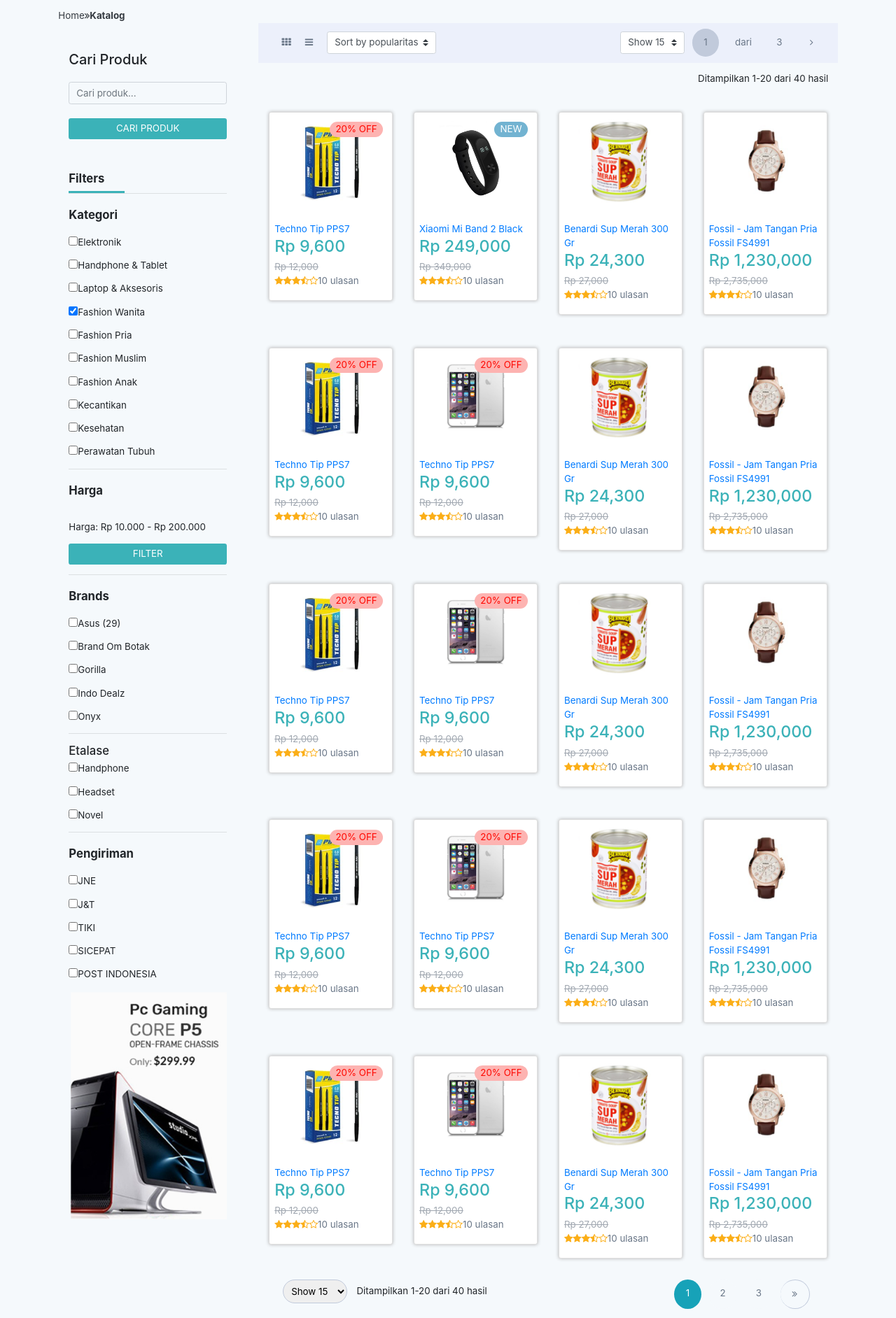
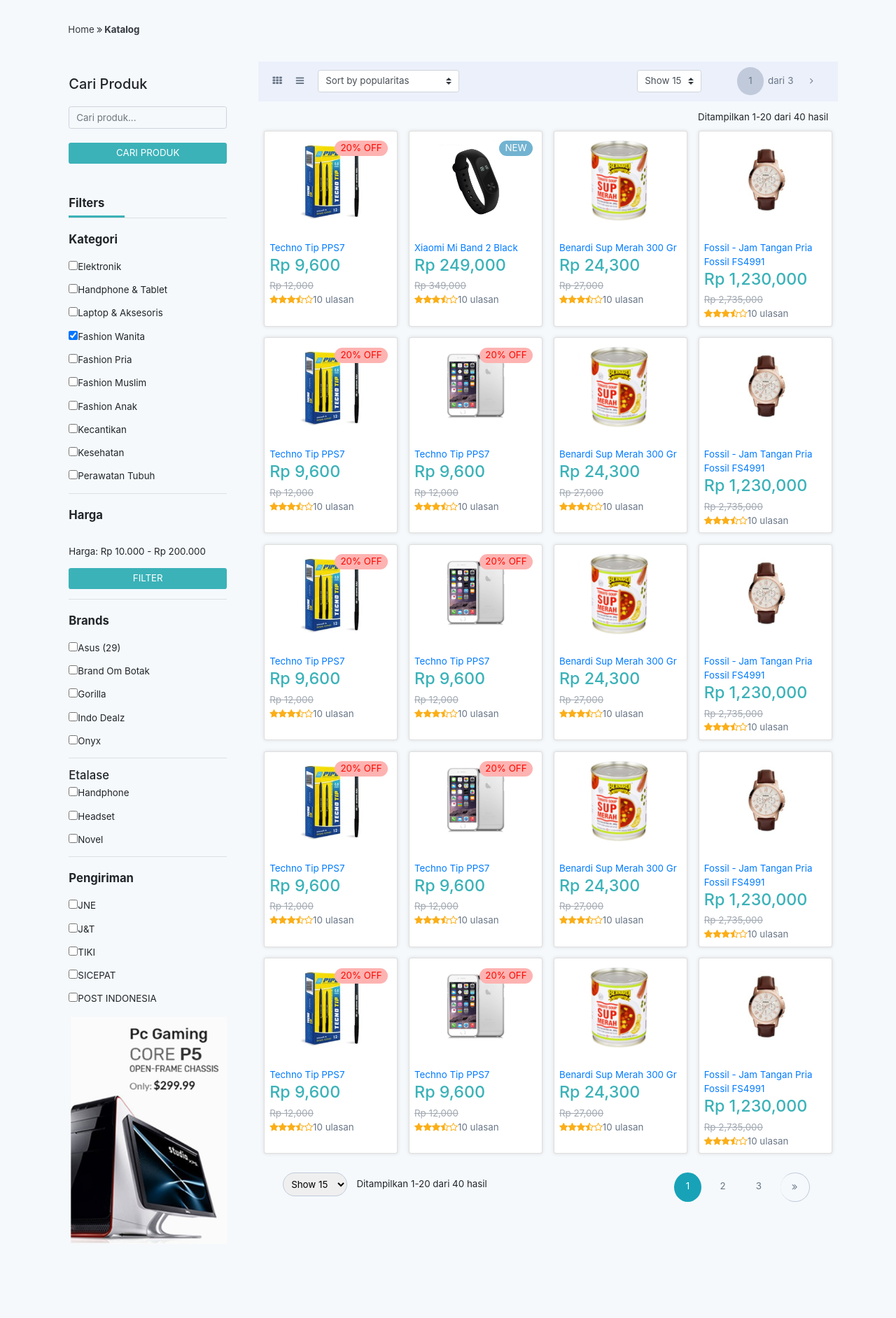
Before and after one commit to revaldoi/uas_ppaw, a React (Create React App) app: page /catalog in a window 1280 px wide. Shown: the whole page at 70% size. After the commit the page ends 1818 px from the top, so only its background shows below. Built offline with nearby package versions, Linux system fonts and the light colour scheme.

Commit message:
update styling

```diff
--- a/src/catalog/Catalog.js
+++ b/src/catalog/Catalog.js
@@ -14,10 +14,10 @@
 function Catalog() {
     return (
         <div className="container p-3">
-            <div className="d-none d-sm-block">
-                <a href="#" className="text-dark">Home</a>
+            <div className="d-none d-sm-block bread">
+                <a href="#" className="text-dark">Home </a>
                 <i className="fa fa-angle-double-right" aria-hidden="true"></i>
-                <a href="#" className="text-dark font-weight-bold active">Katalog</a>
+                <a href="#" className="text-dark font-weight-bold active"> Katalog</a>
             </div>
             <div className="row">
                 <div id="sidebar" className="col-md-3 hide">
--- a/src/catalog/Pagination.js
+++ b/src/catalog/Pagination.js
@@ -13,14 +13,14 @@
             href="https://stackpath.bootstrapcdn.com/font-awesome/4.7.0/css/font-awesome.min.css"
             rel="stylesheet"/>
             <div className="d-block d-sm-none">
-                <hr/>
+                <hr className= "hrbot"/>
             </div>
             <div className="container-fluid">
                 <div className="row">
                     <div className="col-6">
                         <div className="form-inline m-4 my-lg-0">
                             {/* <!-- PAGE LIST PC --> */}
-                            <select className="d-none d-sm-block custom-selectd mb-0">
+                            <select className="d-none d-sm-block custom-selectd mb-0 bott">
                                 <option value="">Show 15 {/* <i className="fa fa-angle-down"></i> */}
                                 </option>
                                 <option value="date_desc">Show 30</option>
@@ -36,17 +36,17 @@
                             </select>
                             {/* <!-- END PAGE LIST MOBILE --> */}
 
-                            <div className="d-none d-sm-block p-3 text-right">Ditampilkan 1-20 dari 40 hasil</div>
+                            <div className="d-none d-sm-block p-3 text-right bott">Ditampilkan 1-20 dari 40 hasil</div>
                         </div>
                     </div>
                     <div className="col-6">
                         {/* <!-- PAGINATION PC --> */}
                         <div className="d-none d-sm-block m-4 my-lg-0">
                             <ul className="list-group list-group-horizontal mt-2 justify-content-end">
-                                <li className="list-group-item bg-info text-white">1</li>
-                                <li className="list-group-item">2</li>
-                                <li className="list-group-item">3</li>
-                                <li className="list-group-item next">
+                                <li className="list-group-item bg-info text-white bott">1</li>
+                                <li className="list-group-item bott">2</li>
+                                <li className="list-group-item bott">3</li>
+                                <li className="list-group-item next bott">
                                     <i className="fa fa-angle-double-right"></i>
                                 </li>
                             </ul>
@@ -67,7 +67,7 @@
                         {/* <!-- END PAGINATION MOBILE --> */}
                     </div>
                 </div>
-                <div className="d-block d-sm-none p-3 text-right">Ditampilkan 1-20 dari 40 hasil</div>
+                <div className="d-block d-sm-none p-3 text-right tampil">Ditampilkan 1-20 dari 40 hasil</div>
             </div>
         </div>
     );
--- a/src/catalog/Sidebar.js
+++ b/src/catalog/Sidebar.js
@@ -10,7 +10,7 @@
 function Sidebar() {
     return (
         <div classNameName="App">
-            <div className="container-fluid py-5">
+            <div className="container-fluid py-5 sided">
                 <h4>Cari Produk</h4>
                 <input type="email" className="form-control my-4" placeholder="Cari produk..."/>
                 <button type="button" className="btn btn-primary btn-md btn-block">CARI PRODUK</button>
--- a/src/catalog/css/catalog.css
+++ b/src/catalog/css/catalog.css
@@ -1,5 +1,24 @@
 * {
   font-size: 10pt;
+}
+
+.hrbot {
+  width: 95%;
+  margin-top: 35px;
+  margin-bottom: 30px;
+}
+
+.dnav {
+  margin-top: 60px;
+}
+
+.sided {
+  margin-top: 40px;
+}
+
+.check {
+  padding-right: 4px;
+  margin-right: 4px;
 }
 
 body{
@@ -22,11 +41,16 @@
   -ms-flex-pack: justify;
   justify-content: space-between;
   height: 47px;
-  margin-top: -13px;
-  padding-top: 13px;
+  margin-top: 35px;
+  padding-top: -15px;
   padding-left: 13px;
   margin-left: -13px;
   margin-right: -13px;
+}
+
+.bread {
+  margin-top: 20px;
+  margin-left: 14px;
 }
 
 .nav-mobile-top {
@@ -57,6 +81,10 @@
   border: thin solid #697687;
 }
 
+.mob {
+  margin-left: -10px;
+}
+
 .nav-mobile {
   margin-left: -13px;
   overflow: hidden;
@@ -75,11 +103,11 @@
   background-color: #ecf0fb;
   top: 0;
   width: 100%;
-  z-index: 99;
+  z-index: -99;
   color: #697687;
   transition: top 0.3s;
-  margin-left: 1%;
-  margin-right: 1%;
+  margin-left: 3px;
+  margin-right: -10px;
 }
 
 .mobile {
@@ -114,6 +142,14 @@
 
 .sort-by {
   margin-left: -200px;
+}
+
+.sort {
+  padding-right: 70px;
+}
+
+.sortm {
+  margin-right: -7px;
 }
 
 .show {
@@ -248,11 +284,19 @@
 }
 
 .card {
-  -webkit-box-shadow: 0px 0px 5px 0px rgba(179,179,179,1);
-  -moz-box-shadow: 0px 0px 5px 0px rgba(179,179,179,1);
-  box-shadow: 0px 0px 5px 0px rgba(179,179,179,1);
-  margin-top: 10px;
-  margin-bottom: 10px;
+  -webkit-box-shadow: 0px 0px 5px 0px rgba(219,219,219,1);
+  -moz-box-shadow: 0px 0px 5px 0px rgba(219,219,219,1);
+  box-shadow: 0px 0px 5px 0px rgba(219,219,219,1);
+  margin: -7px;
+  margin-bottom: 7px;
+  margin-top: 7px;
+  padding: -5px;
+  height: 280px;
+}
+
+.row {
+  margin-top: -25px;
+  margin-bottom: -25px;
 }
 
 .card:hover {
@@ -297,6 +341,14 @@
   color: #fbae17;
 }
 
+.fa-th {
+  margin-left: -13px;
+}
+
+.pc {
+  margin-right: 50px;
+}
+
 .list-group-item{
   border-radius: 50% !important;
   background: #f5f9fc;
@@ -319,6 +371,8 @@
   border: none;
   color: #697687;
   pointer-events:none;
+  margin-left: -5px;
+  margin-right: 3px;
 }
 
 .r {
@@ -326,8 +380,8 @@
   background: none;
   color: #697687;
   pointer-events: none;
-  margin-left: 1px;
-  margin-right: 1px;
+  margin-left: -14px;
+  margin-right: -15px;
 }
 
 .r:hover {
@@ -349,7 +403,17 @@
 
 .nextm {
   border: none;
-  margin-left: -7px;
+  margin-left: 1px;
+  margin-right: -30px;
+}
+
+.bott {
+  margin-top: 25px;
+}
+
+.tampil {
+  padding-top: -15px;
+  margin-top: -15px;
 }
 
 .custom-selectd {
--- a/src/catalog/navbar/Desktop.js
+++ b/src/catalog/navbar/Desktop.js
@@ -9,7 +9,7 @@
 function Desktop() {
     return (
         <div className="App">
-            <nav className="d-none d-sm-block tool navbar-expand-lg">
+            <nav className="d-none d-sm-block tool navbar-expand-lg dnav">
                 <button
                     className="navbar-toggler"
                     type="button"
@@ -29,7 +29,7 @@
                     </div>
                     <ul className="navbar-nav mr-auto mt-2 mt-lg-0">
                         <li className="nav-item active">
-                            <select className="custom-select mb-0">
+                            <select className="custom-select mb-0 sort">
                                 <option value="">Sort by popularitas</option>
                                 <option value="date_desc">Sort by price</option>
                                 <option value="date_asc">Sort by rating</option>
@@ -39,7 +39,7 @@
                     <ul className="navbar-nav">
                         <li>
                             <form className="form-inline show-pc">
-                                <select className="custom-select">
+                                <select className="custom-select pc">
                                     <option value="">Show 15</option>
                                     <option value="date_desc">Show 30</option>
                                     <option value="date_asc">Show 50</option>
--- a/src/catalog/navbar/Mobile.js
+++ b/src/catalog/navbar/Mobile.js
@@ -27,8 +27,8 @@
                         <i className="fa fa-bars" aria-hidden="true"></i>
                     </div>
                     <ul className="navbar-nav">
-                        <li className="active sort-by">
-                            <select className="custom-select mb-0">
+                        <li className="active sort-by sortm">
+                            <select className="custom-select mb-0 ">
                                 <option value="">Sort by popularitas</option>
                                 <option value="date_desc">Sort by price</option>
                                 <option value="date_asc">Sort by rating</option>
@@ -37,9 +37,9 @@
                     </ul>
                     <div className="container">
                         <ul className="navbar-nav">
-                            <li>
-                                <form className="form-inline m-4 my-lg-0">
-                                    <select className="nav-item custom-select show">
+                            <li className= "mob">
+                                <form className="form-inline m-4 my-lg-0 mob">
+                                    <select className="nav-item custom-select show mob">
                                         <option value="">Show 15</option>
                                         <option value="date_desc">Show 30</option>
                                         <option value="date_asc">Show 50</option>
```
